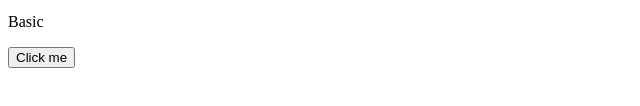
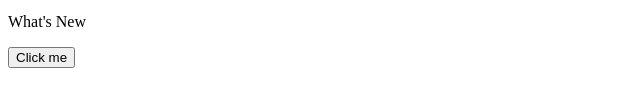
Before and after one commit to CodexCreation/CodexCreation.github.io, a plain HTML site: page index.html in a window 1280 px wide. Shown: the part 218-324 px from the top of the page, 0-640 px from the left. Drawn offline with Linux system fonts and the light colour scheme.

Commit message:
Setting Up the Home Page

```diff
--- a/index.html
+++ b/index.html
@@ -19,7 +19,7 @@
 				<li><a href="other_projects.html">Other Projects</a></li>
 			</ul>
 		</table>
-		<p>Basic</p>
+		<p>What's New</p>
 		<button onclick="button1()">Click me</button>
 	</body>
 </html>
```
